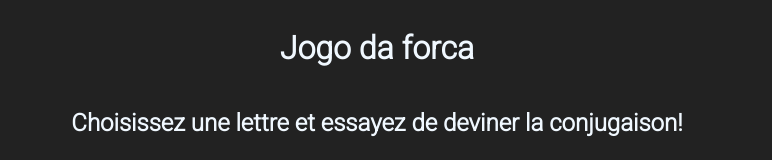
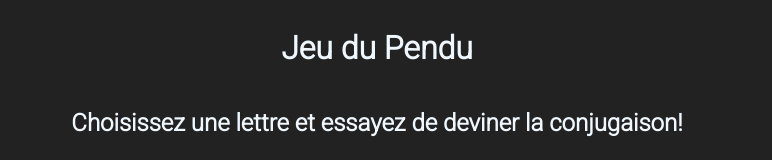
Before and after one commit to LethycyaKhathrynn/allerjeudupendu, a plain HTML site: page index.html in a window 1280 px wide. Shown: the top 160 px of the page, without its empty margins (271-1043 px from the left). Drawn offline with Linux system fonts and the light colour scheme.

Commit message:
Update index.html

```diff
--- a/index.html
+++ b/index.html
@@ -14,7 +14,7 @@
     <title>Jeu du Pendu</title>
   </head>
   <body>
-    <h1>Jogo da forca</h1>
+    <h1>Jeu du Pendu</h1>
     <h2>Choisissez une lettre et essayez de deviner la conjugaison!</h2>
     <div class="jogo-container">
       <div class="forca-container">
```
